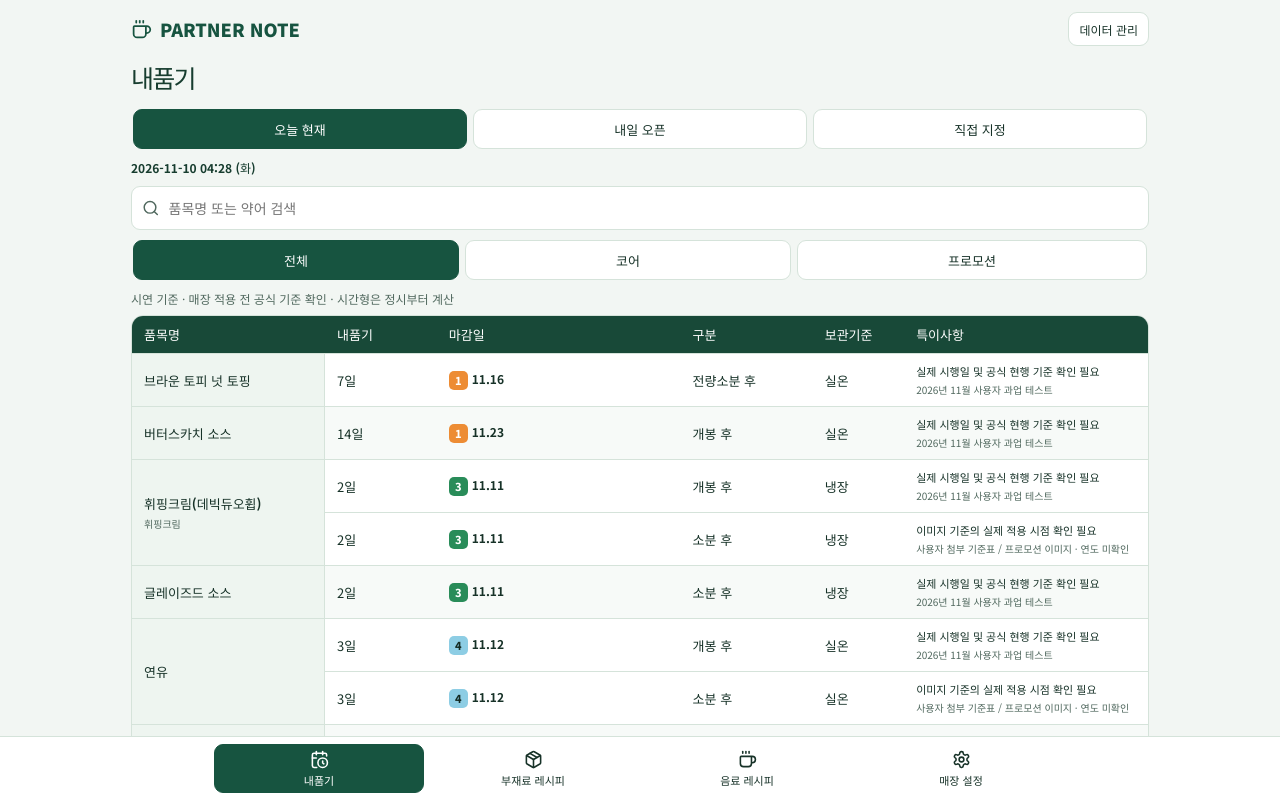
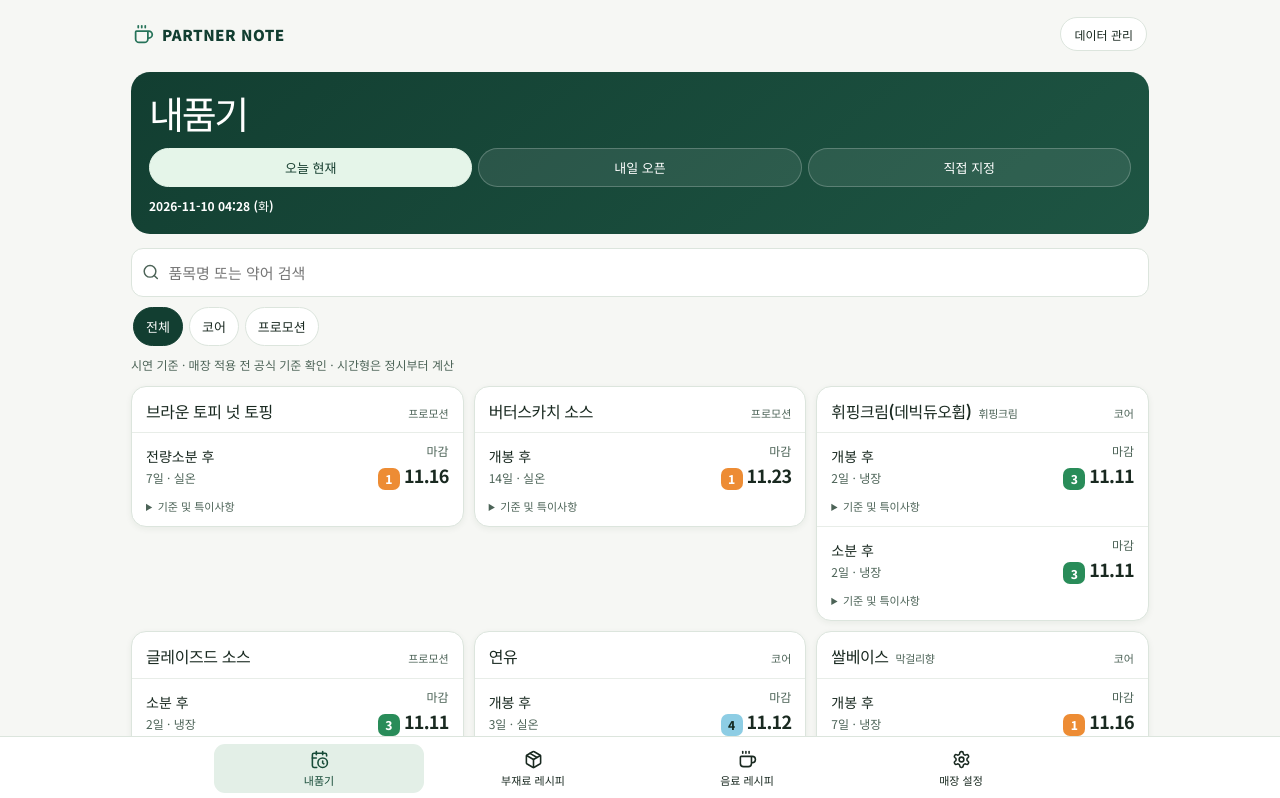
Before and after one commit to hsooo92721/partner-note, a React (Vite) app: page / in a window 1280 px wide. Shown: the top 798 px of the page. Built offline with nearby package versions, Linux system fonts and the light colour scheme.

Commit message:
Improve mobile readability and remove horizontal scrolling

```diff
--- a/src/main.tsx
+++ b/src/main.tsx
@@ -1,13 +1,6 @@
 import { useEffect, useState, type ReactNode } from "react";
 import { createRoot } from "react-dom/client";
-import {
-  CalendarClock,
-  Coffee,
-  Package,
-  Settings,
-  Search,
-  ChevronRight,
-} from "lucide-react";
+import { CalendarClock, Coffee, Package, Settings, Search } from "lucide-react";
 import seed from "./seed.json";
 import type { Database, Drink, Ingredient, Rule } from "./model";
 import {
@@ -253,6 +246,7 @@ function Quality({
     .filter((x) => x.rules.length);
   return (
     <section className="pn-quality">
+      <div className={ingredient ? "pn-calculator embedded" : "pn-calculator"}>
         {!ingredient && (
           <div className="pn-heading">
             <h1>내품기</h1>
@@ -276,7 +270,8 @@ function Quality({
           {start ? (
             <>
               <b>
-              {localInput(start).replace("T", " ")} ({dayNames[start.getDay()]})
+                {localInput(start).replace("T", " ")} (
+                {dayNames[start.getDay()]})
               </b>
               {hours?.open && !hours.closed && (
                 <span>
@@ -294,6 +289,7 @@ function Quality({
           {openStore && mode === modes[1] && !start && (
             <button onClick={openStore}>매장 설정</button>
           )}
+        </div>
       </div>
       {!ingredient && (
         <>
@@ -314,37 +310,17 @@ function Quality({
         {mode === modes[0] && " · 시간형은 정시부터 계산"}
       </p>
       {groups.length ? (
-        <div
-          className="pn-table-scroll"
-          tabIndex={0}
-          aria-label="내품기 표. 가로로 이동하면 보관 기준과 특이사항을 볼 수 있습니다."
-        >
-          <table className="pn-table">
-            <colgroup>
-              <col className="pn-col-name" />
-              <col className="pn-col-period" />
-              <col className="pn-col-end" />
-              <col className="pn-col-state" />
-              <col className="pn-col-storage" />
-              <col className="pn-col-notes" />
-            </colgroup>
-            <thead>
-              <tr>
-                {[
-                  "품목명",
-                  "내품기",
-                  "마감일",
-                  "구분",
-                  "보관기준",
-                  "특이사항",
-                ].map((label) => (
-                  <th key={label}>{label}</th>
-                ))}
-              </tr>
-            </thead>
+        <div className="pn-results">
           {groups.map(({ item, rules }) => (
-              <tbody key={item.id}>
-                {rules.map((rule, index) => {
+            <article key={item.id} className="pn-result">
+              <div className="pn-item-heading">
+                <h2>
+                  {item.name}
+                  {item.aliases[0] && <small>{item.aliases[0]}</small>}
+                </h2>
+                <span>{ingredientGroup(item)}</span>
+              </div>
+              {rules.map((rule) => {
                 const conflict = rules.some(
                   (other) =>
                     other.id !== rule.id &&
@@ -352,26 +328,19 @@ function Quality({
                     other.storageCondition === rule.storageCondition,
                 );
                 return (
-                    <tr key={rule.id}>
-                      {index === 0 && (
-                        <th
-                          className="pn-sticky"
-                          scope="rowgroup"
-                          rowSpan={rules.length}
-                        >
-                          {item.name}
-                          {item.aliases.length > 0 && (
-                            <small>{item.aliases.join(" · ")}</small>
-                          )}
-                        </th>
-                      )}
-                      <td>
+                  <div key={rule.id} className="pn-rule">
+                    <div className="pn-rule-main">
+                      <div className="pn-rule-info">
+                        <b>{rule.workState}</b>
+                        <span>
                           {rule.durationValue}
-                        {rule.durationUnit}
-                      </td>
-                      <td>
+                          {rule.durationUnit} · {rule.storageCondition}
+                        </span>
+                      </div>
+                      <div className="pn-rule-end">
+                        <small>마감</small>
                         {conflict ? (
-                          "기준 충돌"
+                          <strong className="pn-error">기준 충돌</strong>
                         ) : start ? (
                           <Deadline
                             start={start}
@@ -381,19 +350,20 @@ function Quality({
                         ) : (
                           "—"
                         )}
-                      </td>
-                      <td>{rule.workState}</td>
-                      <td>{rule.storageCondition}</td>
-                      <td>
-                        {rule.notes || "—"}
-                        <small>{rule.source}</small>
-                      </td>
-                    </tr>
+                      </div>
+                    </div>
+                    <details className="pn-rule-detail">
+                      <summary>기준 및 특이사항</summary>
+                      {rule.notes && <p>{rule.notes}</p>}
+                      <p>
+                        {rule.source} · {rule.verificationStatus}
+                      </p>
+                    </details>
+                  </div>
                 );
               })}
-              </tbody>
+            </article>
           ))}
-          </table>
         </div>
       ) : (
         <p className="pn-empty">
@@ -531,14 +501,16 @@ function Recipes({
 }
 function Flow({ children }: { children: ReactNode[] }) {
   return (
-    <div className="pn-flow">
+    <ol className="pn-flow">
       {children.map((child, index) => (
-        <div key={index} className="pn-flow-part">
-          {index > 0 && <ChevronRight size={16} />}
+        <li key={index} className="pn-flow-part">
+          <span aria-hidden="true" className="pn-step-number">
+            {index + 1}
+          </span>
           <div className="pn-step">{child}</div>
-        </div>
+        </li>
       ))}
-    </div>
+    </ol>
   );
 }
 function Prep({
@@ -599,6 +571,7 @@ function DrinkRecipe({
   return (
     <div className="pn-recipe-body">
       <p className="pn-caption">{drink.verificationStatus}</p>
+      <div className="pn-recipe-columns">
         {recipes.map((recipe) => (
           <section
             key={recipe.temperature + recipe.size}
@@ -619,11 +592,16 @@ function DrinkRecipe({
                 <div key={index}>
                   {step.description || step.action}
                   {!!Object.keys(step.quantityBySize).length && (
-                  <strong>
-                    {Object.entries(step.quantityBySize)
-                      .map(([size, qty]) => `${size} ${qty}${step.unit}`)
-                      .join(" · ")}
-                  </strong>
+                    <div className="pn-size-values">
+                      {Object.entries(step.quantityBySize).map(
+                        ([size, qty]) => (
+                          <span key={size}>
+                            <b>{size}</b> {qty}
+                            {step.unit}
+                          </span>
+                        ),
+                      )}
+                    </div>
                   )}
                   {step.note && <small>{step.note}</small>}
                 </div>
@@ -638,6 +616,7 @@ function DrinkRecipe({
             )}
           </section>
         ))}
+      </div>
       {!recipes.length && <p className="pn-caption">제조법 자료 확인 중</p>}
       {drink.id === "d6" && (
         <label className="pn-choice">
--- a/src/workspace.css
+++ b/src/workspace.css
@@ -107,12 +107,12 @@ body {
 .pn-filters {
   display: flex;
   gap: 6px;
-  overflow-x: auto;
+  flex-wrap: wrap;
   margin: 8px 0;
   padding: 2px;
 }
 .pn-filters button {
-  flex: 1 0 auto;
+  flex: 0 1 auto;
   white-space: nowrap;
   font-size: 13px;
 }
@@ -163,72 +163,6 @@ body {
   color: var(--muted);
   margin: 7px 0;
   line-height: 1.5;
-}
-.pn-table-scroll {
-  overflow-x: auto;
-  border: 1px solid var(--line);
-  border-radius: 12px;
-  background: #fff;
-}
-.pn-table {
-  width: 100%;
-  min-width: calc(100% + 245px);
-  table-layout: fixed;
-  border-spacing: 0;
-  font-size: 13px;
-}
-.pn-col-name {
-  width: calc((100% - 245px) * 0.27);
-}
-.pn-col-period {
-  width: calc((100% - 245px) * 0.15);
-}
-.pn-col-end {
-  width: calc((100% - 245px) * 0.37);
-}
-.pn-col-state {
-  width: calc((100% - 245px) * 0.21);
-}
-.pn-col-storage {
-  width: 65px;
-}
-.pn-col-notes {
-  width: 180px;
-}
-.pn-table th,
-.pn-table td {
-  text-align: left;
-  padding: 9px 6px;
-  border-bottom: 1px solid var(--line);
-  overflow-wrap: anywhere;
-}
-.pn-table thead th {
-  background: #184938;
-  color: #fff;
-  white-space: nowrap;
-}
-.pn-table tbody:nth-of-type(even) td {
-  background: #f7faf8;
-}
-.pn-table td:nth-last-child(1) {
-  font-size: 11px;
-}
-.pn-table small {
-  display: block;
-  font-size: 10px;
-  color: var(--muted);
-  margin-top: 3px;
-}
-.pn-table .pn-sticky,
-.pn-table thead th:first-child {
-  position: sticky;
-  left: 0;
-  z-index: 1;
-}
-.pn-table .pn-sticky {
-  background: #eef5f0;
-  border-right: 1px solid var(--line);
-  word-break: keep-all;
 }
 .pn-deadline {
   font-variant-numeric: tabular-nums;
@@ -298,30 +232,6 @@ body {
 }
 .pn-iced {
   background: #24678e;
-}
-.pn-flow {
-  display: flex;
-  overflow-x: auto;
-  gap: 4px;
-  padding: 7px 0;
-}
-.pn-flow-part {
-  display: flex;
-  flex: none;
-  align-items: center;
-  gap: 4px;
-}
-.pn-flow-part svg {
-  flex: none;
-  color: var(--muted);
-}
-.pn-step {
-  padding: 9px;
-  background: #edf4ef;
-  border-radius: 8px;
-  max-width: 173px;
-  font-size: 13px;
-  line-height: 1.45;
 }
 .pn-step strong,
 .pn-step small {
@@ -437,53 +347,266 @@ body {
 .pn-error {
   color: #9d2424;
 }
-@media (max-width: 420px) {
+:root {
+  background: #f6f7f4;
+  color: #192920;
+}
+.pn-app {
+  --green: #123e31;
+  --muted: #4c6357;
+  --line: #dce5dd;
+  overflow-wrap: anywhere;
+}
+.pn-top {
+  padding: 17px 18px 7px;
+}
+.pn-top a {
+  letter-spacing: 0.035em;
+  font-size: 15px;
+}
+.pn-top a svg {
+  color: #267359;
+}
+.pn-top button {
+  border-radius: 100px;
+  padding-inline: 13px;
+}
+.pn-main {
+  padding-inline: 16px;
+}
+.pn-heading h1 {
+  font-size: clamp(27px, 5vw, 38px);
+  letter-spacing: -0.06em;
+  line-height: 1.2;
+}
+.pn-calculator {
+  background: linear-gradient(140deg, #123e31, #1e5543);
+  color: #fff;
+  padding: 18px;
+  border-radius: 19px;
+}
+.pn-calculator .pn-heading h1,
+.pn-calculator .pn-heading span,
+.pn-calculator .pn-basis,
+.pn-calculator .pn-basis b {
+  color: #fff;
+}
+.pn-calculator .pn-basis {
+  margin-bottom: 0;
+  min-height: 21px;
+}
+.pn-calculator .pn-filters {
+  display: grid;
+  grid-template-columns: repeat(3, minmax(0, 1fr));
+  padding: 0;
+}
+.pn-calculator .pn-filters button {
+  white-space: normal;
+  padding-inline: 4px;
+  background: #ffffff16;
+  border-color: #ffffff38;
+  color: white;
+}
+.pn-calculator .pn-filters button[aria-pressed="true"] {
+  background: #e5f5e9;
+  color: #173f30;
+  border-color: #e5f5e9;
+}
+.pn-calculator input,
+.pn-calculator .pn-basis button {
+  color: #173f30 !important;
+}
+.pn-calculator.embedded {
+  padding: 12px;
+}
+.pn-search {
+  min-height: 49px;
+  border-radius: 12px;
+  margin-top: 14px;
+}
+.pn-search input[type="search"] {
+  font-size: 15px;
+}
+.pn-filters button {
+  border-radius: 100px;
+  min-height: 36px;
+}
+.pn-nav button {
+  border-radius: 11px;
+}
+.pn-nav button[aria-current] {
+  background: #e3efe7;
+  color: #174b38;
+  border-color: transparent;
+}
+.pn-results {
+  display: grid;
+  grid-template-columns: repeat(auto-fit, minmax(min(100%, 320px), 1fr));
+  align-items: start;
+  gap: 10px;
+  margin-top: 12px;
+}
+.pn-result {
+  background: #fff;
+  border: 1px solid var(--line);
+  border-radius: 15px;
+  box-shadow: 0 2px 6px #183c2610;
+  min-width: 0;
+}
+.pn-item-heading {
+  display: flex;
+  justify-content: space-between;
+  gap: 8px;
+  align-items: baseline;
+  padding: 13px 14px 10px;
+}
+.pn-item-heading h2 {
+  margin: 0;
+  font-size: 16px;
+  line-height: 1.4;
+  letter-spacing: -0.025em;
+}
+.pn-item-heading h2 small {
+  color: var(--muted);
+  margin-inline-start: 7px;
+  font-weight: 600;
+}
+.pn-item-heading > span {
+  flex: none;
+  color: var(--muted);
+  font-size: 11px;
+}
+.pn-rule {
+  border-top: 1px solid #e8ede8;
+  padding: 9px 14px;
+}
+.pn-rule-main {
+  display: grid;
+  grid-template-columns: minmax(0, 1fr) minmax(0, auto);
+  gap: 8px;
+  align-items: center;
+}
+.pn-rule-info,
+.pn-rule-end {
+  display: grid;
+  gap: 3px;
+}
+.pn-rule-info span,
+.pn-rule-end small {
+  color: var(--muted);
+  font-size: 12px;
+}
+.pn-rule-end {
+  text-align: right;
+}
+.pn-deadline strong {
+  white-space: normal;
+  font-size: 18px;
+  letter-spacing: -0.04em;
+}
+.pn-deadline small {
+  display: block;
+}
+.pn-weekday {
+  height: 22px;
+  min-width: 22px;
+  border-radius: 7px;
+  font-size: 12px;
+}
+.pn-rule-detail {
+  color: var(--muted);
+  font-size: 11px;
+  margin-top: 5px;
+}
+.pn-rule-detail summary {
+  cursor: pointer;
+  padding: 3px 0;
+  width: fit-content;
+}
+.pn-rule-detail p {
+  margin: 3px 0;
+}
+.pn-accordion {
+  border-radius: 14px;
+}
+.pn-accordion summary,
+.pn-related summary {
+  padding: 14px;
+}
+.pn-recipe-columns {
+  display: grid;
+  grid-template-columns: repeat(auto-fit, minmax(min(100%, 330px), 1fr));
+  gap: 12px;
+}
+.pn-temperature {
+  min-width: 0;
+  border: 1px solid var(--line);
+  border-radius: 12px;
+  padding: 12px;
+}
+.pn-flow {
+  list-style: none;
+  padding: 0;
+  margin: 10px 0 0;
+  display: grid;
+  gap: 6px;
+}
+.pn-flow-part {
+  display: grid;
+  grid-template-columns: 24px minmax(0, 1fr);
+  gap: 8px;
+  align-items: start;
+  padding: 8px 0;
+  border-bottom: 1px solid #e8ede8;
+}
+.pn-flow-part:last-child {
+  border-bottom: 0;
+}
+.pn-step-number {
+  display: grid;
+  place-items: center;
+  width: 24px;
+  height: 24px;
+  border-radius: 8px;
+  background: #e8f1eb;
+  color: #20563f;
+  font-weight: 700;
+  font-size: 12px;
+}
+.pn-step {
+  font-size: 14px;
+  line-height: 1.55;
+}
+.pn-size-values {
+  display: flex;
+  flex-wrap: wrap;
+  gap: 5px;
+  margin-top: 6px;
+}
+.pn-size-values span {
+  padding: 3px 7px;
+  border-radius: 6px;
+  background: #eff4ef;
+  font-size: 12px;
+}
+.pn-size-values b {
+  color: #235b47;
+}
+.pn-hours {
+  grid-template-columns: minmax(0, 1fr) minmax(0, 1fr) minmax(0, 1fr) auto;
+}
+@media (max-width: 360px) {
   .pn-main {
     padding-inline: 10px;
   }
-  .pn-top {
-    padding-inline: 10px;
-  }
-  .pn-table {
-    font-size: 12px;
-  }
-  .pn-table th,
-  .pn-table td {
-    padding-inline: 4px;
-  }
-  .pn-weekday {
-    margin-right: 3px;
-    min-width: 17px;
-    height: 17px;
+  .pn-calculator,
+  .pn-temperature {
+    padding: 11px;
   }
   .pn-deadline strong {
-    font-size: 11px;
+    font-size: 16px;
+  }
+  .pn-nav button {
+    white-space: normal;
   }
 }
-@media (min-width: 800px) {
-  .pn-table {
-    min-width: 100%;
-  }
-  .pn-col-name {
-    width: 19%;
-  }
-  .pn-col-period {
-    width: 11%;
-  }
-  .pn-col-end {
-    width: 24%;
-  }
-  .pn-col-state {
-    width: 13%;
-  }
-  .pn-col-storage {
-    width: 9%;
-  }
-  .pn-col-notes {
-    width: 24%;
-  }
-  .pn-table th,
-  .pn-table td {
-    padding-inline: 12px;
-  }
-}
```
Also changed, not shown: 1 other file (tests, documents, lock files or other folders). Lines whose indentation alone changed are shown as unchanged.
